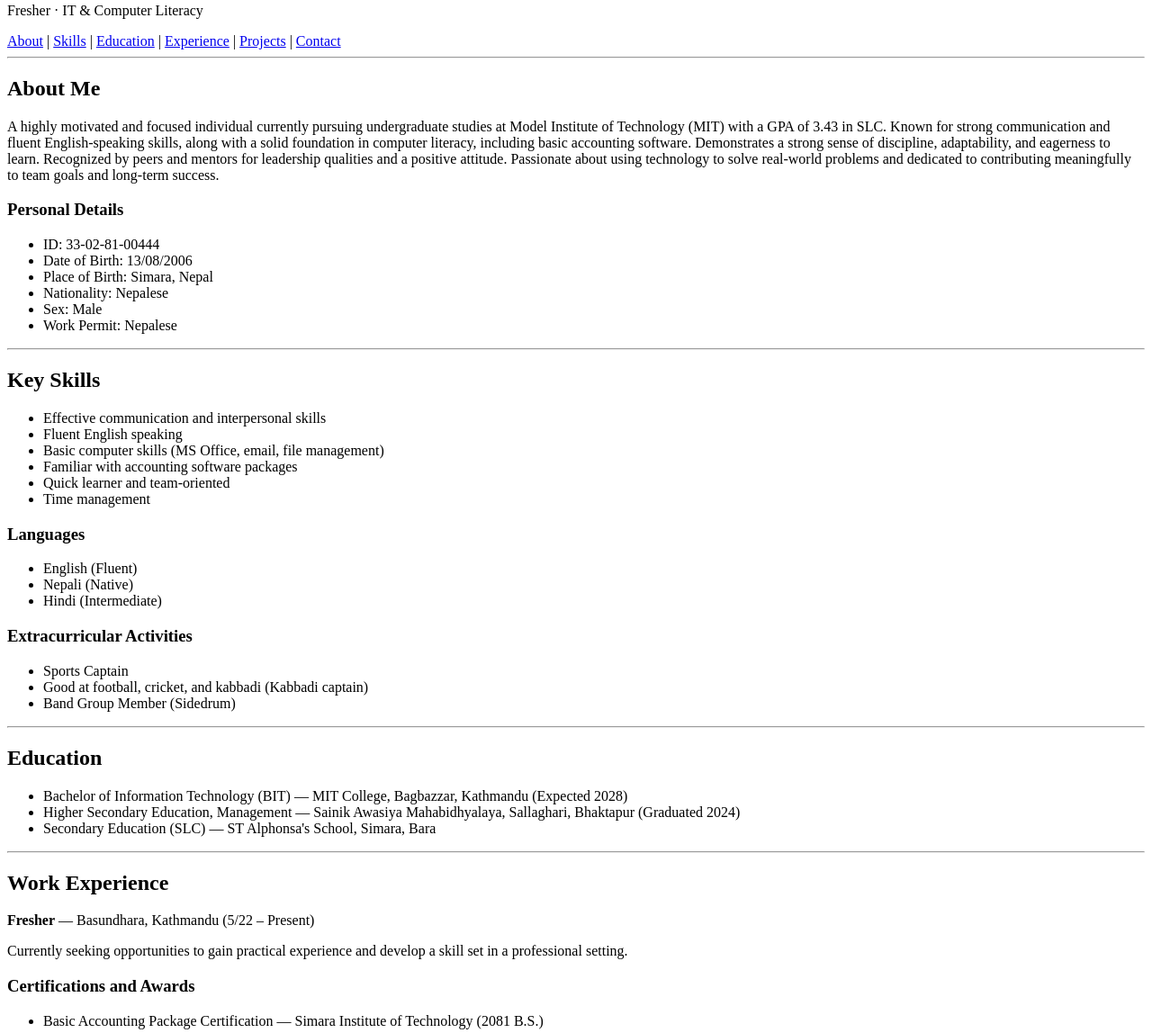
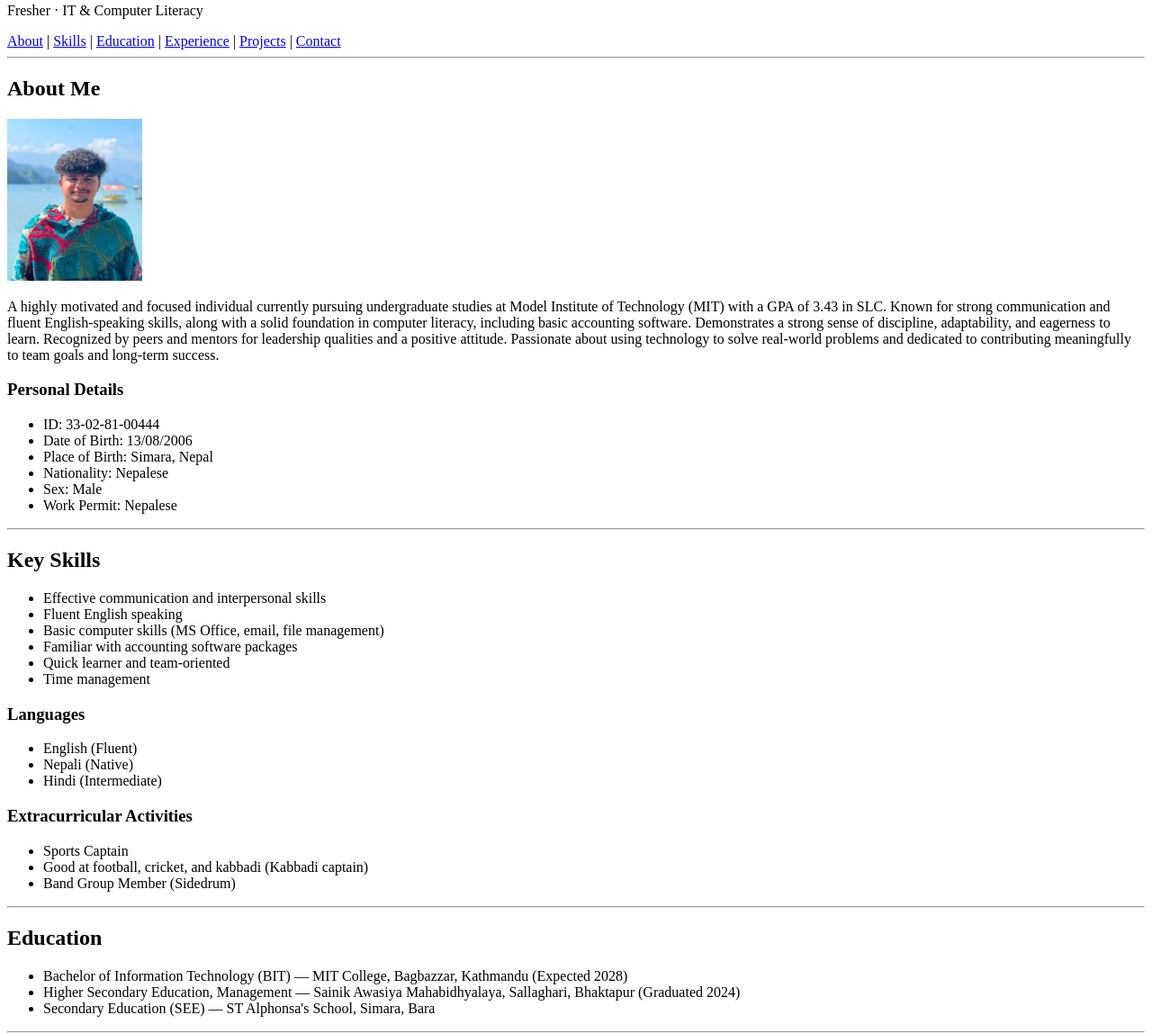
Before and after one commit to kushallkhadkaa/html-test-project, a plain HTML site: page index.html in a window 1280 px wide. Shown: the part 77-1225 px from the top of the page at 90% size. Drawn offline with Linux system fonts and the light colour scheme.

Commit message:
image section added

```diff
--- a/index.html
+++ b/index.html
@@ -25,6 +25,7 @@
 
   <section id="about">
     <h2>About Me</h2>
+    <img src="kushal.jpg" width="150" height="180">
     <p>
       A highly motivated and focused individual currently pursuing undergraduate
       studies at Model Institute of Technology (MIT) with a GPA of 3.43 in SLC.
@@ -83,7 +84,7 @@
     <ul>
       <li>Bachelor of Information Technology (BIT) &mdash; MIT College, Bagbazzar, Kathmandu (Expected 2028)</li>
       <li>Higher Secondary Education, Management &mdash; Sainik Awasiya Mahabidhyalaya, Sallaghari, Bhaktapur (Graduated 2024)</li>
-      <li>Secondary Education (SLC) &mdash; ST Alphonsa's School, Simara, Bara</li>
+      <li>Secondary Education (SEE) &mdash; ST Alphonsa's School, Simara, Bara</li>
     </ul>
   </section>
 
```
Also changed, not shown: kushal.jpg (added).
